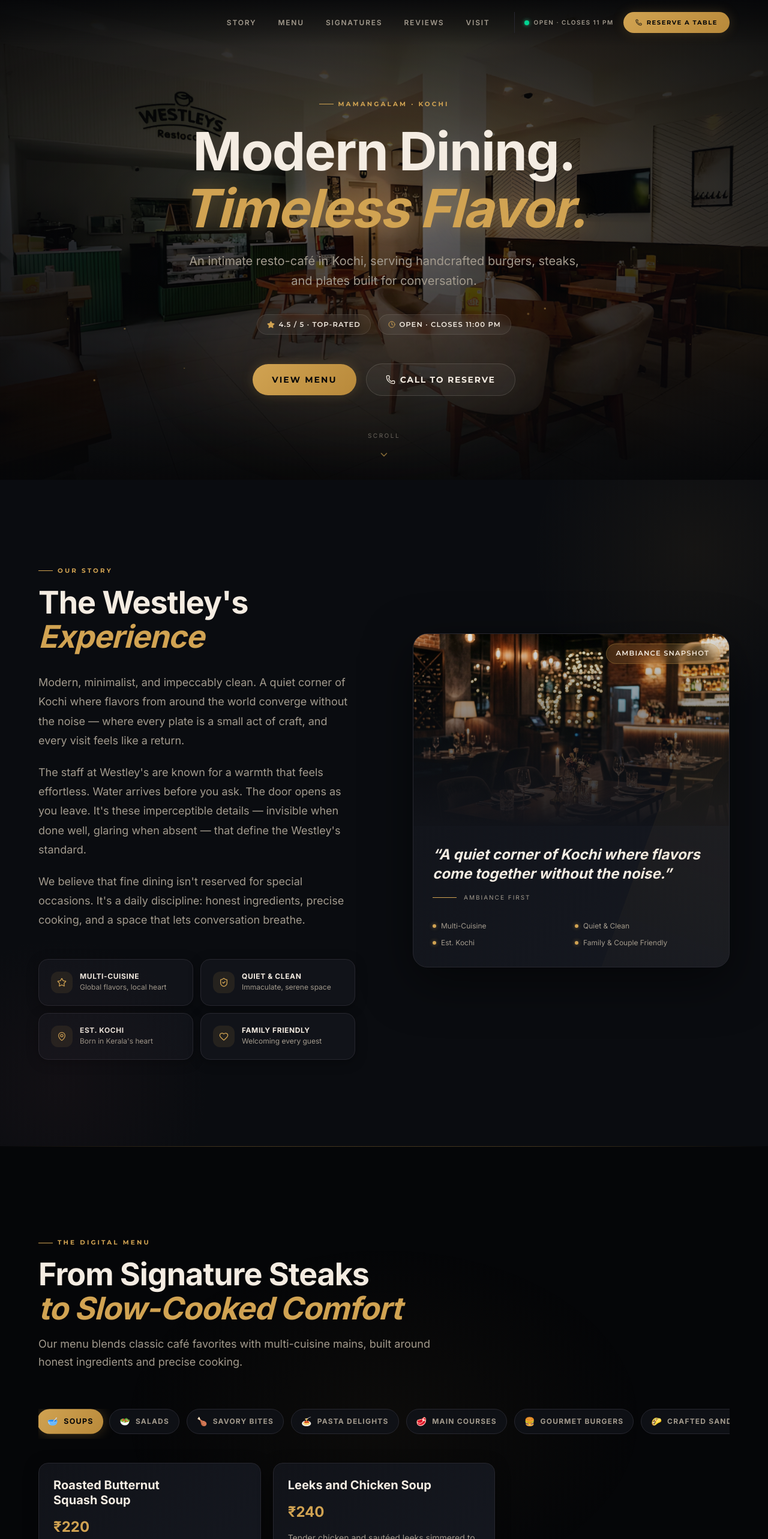
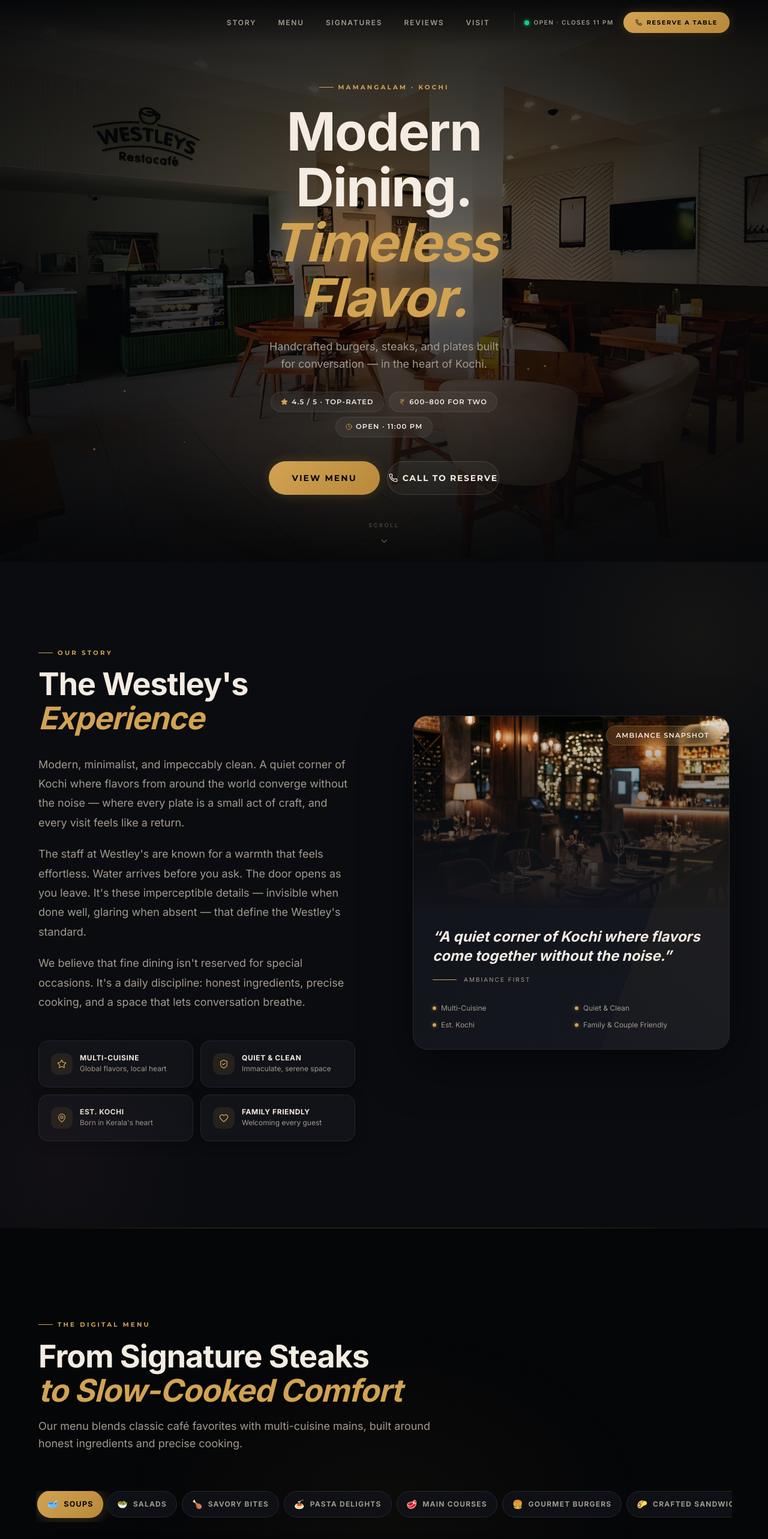
Before and after one commit to anvinbiju1-lab/Westleys-Resto-Cafe, a Next.js app: page / in a window 1280 px wide. Shown: the top 2566 px of the page at 60% size. Built offline with nearby package versions, Linux system fonts and the light colour scheme; a web font is replaced by a local one.

Commit message:
Premium mobile-first rebuild: 56px CTAs, 44px touch targets, cinematic Hero, upgraded Navbar drawer

```diff
--- a/src/components/ContactSection.tsx
+++ b/src/components/ContactSection.tsx
@@ -64,14 +64,15 @@
               <div className="flex flex-col gap-3">
                 <a
                   href="tel:+916282418166"
-                  className="btn-amber w-full py-4 text-xs rounded-xl text-center flex items-center justify-center gap-2"
-                  style={{ color: "#050608" }}
+                  className="btn-amber w-full text-xs rounded-xl text-center flex items-center justify-center gap-2 active:scale-95"
+                  style={{ color: "#050608", minHeight: "56px" }}
                 >
                   <Phone size={14} /> +91 62824 18166
                 </a>
                 <a
                   href="tel:+917356111146"
-                  className="btn-glass w-full py-4 text-xs rounded-xl text-center flex items-center justify-center gap-2"
+                  className="btn-glass w-full text-xs rounded-xl text-center flex items-center justify-center gap-2 active:scale-95"
+                  style={{ minHeight: "56px" }}
                 >
                   <Phone size={14} /> +91 73561 11146
                 </a>
--- a/src/components/HeroSection.tsx
+++ b/src/components/HeroSection.tsx
@@ -1,49 +1,52 @@
 "use client";
 
 import { motion, Variants } from "framer-motion";
-import { Star, Clock, Phone, ChevronDown } from "lucide-react";
-import Link from "next/link";
+import { Star, Clock, Phone, ChevronDown, IndianRupee } from "lucide-react";
 import HeroBackground from "./HeroBackground.client";
 
-const easeOut = [0.25, 0.46, 0.45, 0.94] as [number, number, number, number];
-
 const fadeUp: Variants = {
-  hidden: { opacity: 0, y: 30, scale: 0.95 },
+  hidden: { opacity: 0, y: 32, scale: 0.96 },
   visible: (i: number) => ({
     opacity: 1,
     y: 0,
     scale: 1,
-    transition: { duration: 0.8, delay: i * 0.15, ease: [0.25, 1, 0.5, 1] as [number, number, number, number] },
+    transition: { duration: 0.85, delay: i * 0.15, ease: [0.25, 1, 0.5, 1] as [number, number, number, number] },
   }),
 };
 
+function scrollTo(id: string) {
+  const el = document.querySelector(id);
+  if (!el) return;
+  const top = el.getBoundingClientRect().top + window.scrollY - 80;
+  window.scrollTo({ top, behavior: "smooth" });
+}
+
 export default function HeroSection() {
   return (
-    <section className="relative min-h-screen flex items-center justify-center overflow-hidden">
+    <section className="relative min-h-[100dvh] flex flex-col items-center justify-center overflow-hidden">
       <HeroBackground />
 
-      {/* Content */}
-      <div className="relative z-10 max-w-[1200px] mx-auto px-6 pt-28 pb-24 text-center">
-        {/* Eyebrow */}
-        <motion.div variants={fadeUp} custom={0} initial="hidden" animate="visible">
-          <span className="section-label justify-center mb-6 inline-flex">
+      {/* Content stack — mobile first, centered */}
+      <div className="relative z-10 w-full max-w-[480px] mx-auto px-5 pt-32 pb-28 flex flex-col items-center text-center gap-0">
+
+        {/* Eyebrow label */}
+        <motion.div variants={fadeUp} custom={0} initial="hidden" animate="visible" className="mb-5">
+          <span className="section-label justify-center">
             Mamangalam · Kochi
           </span>
         </motion.div>
 
-        {/* H1 */}
+        {/* H1 — big and cinematic */}
         <motion.h1
           variants={fadeUp}
           custom={1}
           initial="hidden"
           animate="visible"
-          className="font-playfair text-5xl sm:text-6xl md:text-7xl lg:text-[5.5rem] font-bold leading-[1.08] tracking-[-0.02em] text-[#F4ECE2] mb-6 max-w-4xl mx-auto"
+          className="font-playfair text-[2.85rem] sm:text-6xl md:text-7xl lg:text-[5.5rem] font-bold leading-[1.05] tracking-[-0.02em] text-[#F4ECE2] mb-5 w-full"
         >
-          Modern Dining.{" "}
-          <br className="hidden sm:block" />
-          <span className="italic text-[#D1A352] text-glow-amber">
-            Timeless Flavor.
-          </span>
+          Modern Dining.
+          <br />
+          <span className="italic text-[#D1A352] text-glow-amber">Timeless Flavor.</span>
         </motion.h1>
 
         {/* Subheading */}
@@ -52,61 +55,55 @@
           custom={2}
           initial="hidden"
           animate="visible"
-          className="text-[#A29A8D] text-lg md:text-xl font-inter leading-relaxed max-w-2xl mx-auto mb-10"
+          className="text-[#A29A8D] text-base sm:text-lg font-inter leading-relaxed max-w-sm mx-auto mb-8"
         >
-          An intimate resto-café in Kochi, serving handcrafted burgers,
-          steaks, and plates built for conversation.
+          Handcrafted burgers, steaks, and plates built for conversation — in the heart of Kochi.
         </motion.p>
 
-        {/* Info Badge Pills */}
+        {/* Badge pills */}
         <motion.div
           variants={fadeUp}
           custom={3}
           initial="hidden"
           animate="visible"
-          className="flex flex-wrap items-center justify-center gap-3 mb-12"
+          className="flex flex-wrap items-center justify-center gap-2 mb-10"
         >
           <div className="pill">
-            <Star size={13} className="text-[#D1A352] fill-[#D1A352]" />
+            <Star size={12} className="text-[#D1A352] fill-[#D1A352]" />
             <span>4.5 / 5 · Top-Rated</span>
           </div>
           <div className="pill">
-            <Clock size={12} className="text-[#D1A352]" />
-            <span>Open · Closes 11:00 PM</span>
+            <IndianRupee size={11} className="text-[#D1A352]" />
+            <span>600–800 for two</span>
+          </div>
+          <div className="pill">
+            <Clock size={11} className="text-[#D1A352]" />
+            <span>Open · 11:00 PM</span>
           </div>
         </motion.div>
 
-        {/* CTAs */}
+        {/* CTAs — stacked on mobile, 56px tall, full width */}
         <motion.div
           variants={fadeUp}
           custom={4}
           initial="hidden"
           animate="visible"
-          className="flex flex-col sm:flex-row items-center justify-center gap-4"
+          className="flex flex-col sm:flex-row items-stretch justify-center gap-3 w-full max-w-sm"
         >
           <a
             href="#menu"
-            onClick={(e) => {
-              e.preventDefault();
-              const target = document.querySelector("#menu");
-              if (target) {
-                const offset = 80;
-                const bodyRect = document.body.getBoundingClientRect().top;
-                const elementRect = target.getBoundingClientRect().top;
-                const elementPosition = elementRect - bodyRect;
-                window.scrollTo({ top: elementPosition - offset, behavior: "smooth" });
-              }
-            }}
-            className="btn-amber px-8 py-4 text-sm rounded-full w-full sm:w-auto text-center"
-            style={{ color: "#050608", display: "block" }}
+            onClick={(e) => { e.preventDefault(); scrollTo("#menu"); }}
+            className="btn-amber text-sm font-montserrat font-bold uppercase tracking-[0.15em] w-full flex items-center justify-center active:scale-95"
+            style={{ color: "#050608", minHeight: "56px", borderRadius: "999px" }}
           >
             View Menu
           </a>
           <a
             href="tel:+916282418166"
-            className="btn-glass px-8 py-4 text-sm rounded-full w-full sm:w-auto flex items-center justify-center gap-2"
+            className="btn-glass text-sm font-montserrat font-bold uppercase tracking-[0.12em] w-full flex items-center justify-center gap-2 active:scale-95"
+            style={{ minHeight: "56px", borderRadius: "999px" }}
           >
-            <Phone size={16} />
+            <Phone size={15} />
             Call to Reserve
           </a>
         </motion.div>
@@ -116,17 +113,17 @@
       <motion.div
         initial={{ opacity: 0 }}
         animate={{ opacity: 1 }}
-        transition={{ delay: 1.8, duration: 0.8 }}
-        className="absolute bottom-10 left-1/2 -translate-x-1/2 flex flex-col items-center gap-2 z-10"
+        transition={{ delay: 2.0, duration: 0.8 }}
+        className="absolute bottom-8 left-1/2 -translate-x-1/2 flex flex-col items-center gap-1.5 z-10 pointer-events-none"
       >
-        <span className="text-[10px] font-montserrat uppercase tracking-[0.25em] text-[#A29A8D]/60">
+        <span className="text-[9px] font-montserrat uppercase tracking-[0.3em] text-[#A29A8D]/50">
           Scroll
         </span>
         <motion.div
-          animate={{ y: [0, 8, 0] }}
-          transition={{ duration: 1.5, repeat: Infinity, ease: "easeInOut" }}
+          animate={{ y: [0, 7, 0] }}
+          transition={{ duration: 1.6, repeat: Infinity, ease: "easeInOut" }}
         >
-          <ChevronDown size={18} className="text-[#D1A352]/60" />
+          <ChevronDown size={16} className="text-[#D1A352]/50" />
         </motion.div>
       </motion.div>
     </section>
--- a/src/components/MenuTabs.client.tsx
+++ b/src/components/MenuTabs.client.tsx
@@ -55,24 +55,27 @@
 
   return (
     <div className="flex flex-col gap-10">
-      {/* Pill Tabs */}
-      <div className="flex items-center gap-2 md:gap-3 overflow-x-auto no-scrollbar pb-2">
+      {/* Pill Tabs — horizontal scroll, 44px min height */}
+      <div className="flex items-center gap-2 overflow-x-auto no-scrollbar pb-2 -mx-1 px-1">
         {categories.map((cat) => {
           const isActive = activeTab === cat.id;
           return (
             <button
               key={cat.id}
               onClick={() => setActiveTab(cat.id)}
-              className="relative flex-shrink-0 flex items-center gap-2 px-4 py-2.5 rounded-full text-xs font-montserrat font-bold uppercase tracking-widest transition-all duration-300 overflow-hidden active:scale-95"
-              style={isActive ? {
+              className="relative flex-shrink-0 flex items-center gap-2 px-4 rounded-full text-xs font-montserrat font-bold uppercase tracking-widest transition-all duration-300 overflow-hidden active:scale-95"
+              style={{
+                minHeight: "44px",
+                ...(isActive ? {
                   background: "linear-gradient(135deg, #D1A352 0%, #B8893A 100%)",
                   color: "#050608",
-                boxShadow: "0 0 20px rgba(209,163,82,0.3), 0 4px 12px rgba(0,0,0,0.3)",
+                  boxShadow: "0 0 24px rgba(209,163,82,0.35), 0 4px 12px rgba(0,0,0,0.3)",
                   transform: "scale(1.04)",
                 } : {
                   background: "rgba(17,19,25,0.8)",
                   color: "#A29A8D",
                   border: "1px solid #27272F",
+                })
               }}
             >
               <span className="text-sm" aria-hidden="true">{ICONS[cat.name] || "🍽"}</span>
@@ -95,7 +98,7 @@
                 exit={{ opacity: 0, scale: 0.9, y: -20 }}
                 transition={{ duration: 0.5, delay: isInView ? i * 0.08 : 0, ease: [0.25, 1, 0.5, 1] }}
                 onClick={() => setSelectedItem(item)}
-                className="group cursor-pointer relative flex flex-col gap-4 p-6 rounded-2xl border border-[#27272F] overflow-hidden"
+                className="group cursor-pointer relative flex flex-col gap-4 p-5 sm:p-6 rounded-2xl border border-[#27272F] overflow-hidden active:scale-[0.98] transition-transform"
                 style={{
                   background: "linear-gradient(135deg, #111319 0%, #151820 100%)",
                   boxShadow: "0 4px 24px rgba(0,0,0,0.35)",
```
Also changed, not shown: src/components/Navbar.client.tsx (+21 -5 lines), src/components/SignatureSpotlight.tsx (+4 -4 lines). Lines whose indentation alone changed are shown as unchanged.
